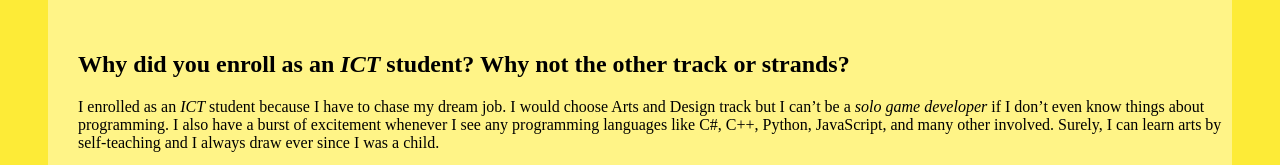
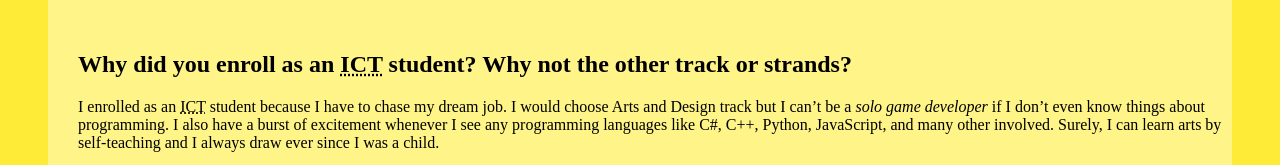
Before and after one commit to Zenox66/Zenox66.github.io, a plain HTML site: page Projects/index.html in a window 1280 px wide. Shown: the part 453-618 px from the top of the page. Drawn offline with Linux system fonts and the light colour scheme.

Commit message:
Update index.html

```diff
--- a/Projects/index.html
+++ b/Projects/index.html
@@ -45,10 +45,10 @@
             </p>
             <br />
             <h2>
-                Why did you enroll as an <dfn title="Information and Communications Technology">ICT</dfn> student? Why not the other track or strands?
+                Why did you enroll as an <abbr title="Information and Communications Technology">ICT</abbr> student? Why not the other track or strands?
             </h2>
             <p>
-                I enrolled as an <dfn title="Information and Communications Technology">ICT</dfn> student because I have to chase my dream job. I would
+                I enrolled as an <abbr title="Information and Communications Technology">ICT</abbr> student because I have to chase my dream job. I would
 choose Arts and Design track but I can’t be a <em>solo game developer</em> if I don’t even
 know things about programming. I also have a burst of excitement whenever I
 see any programming languages like C#, C++, Python, JavaScript, and many
```
